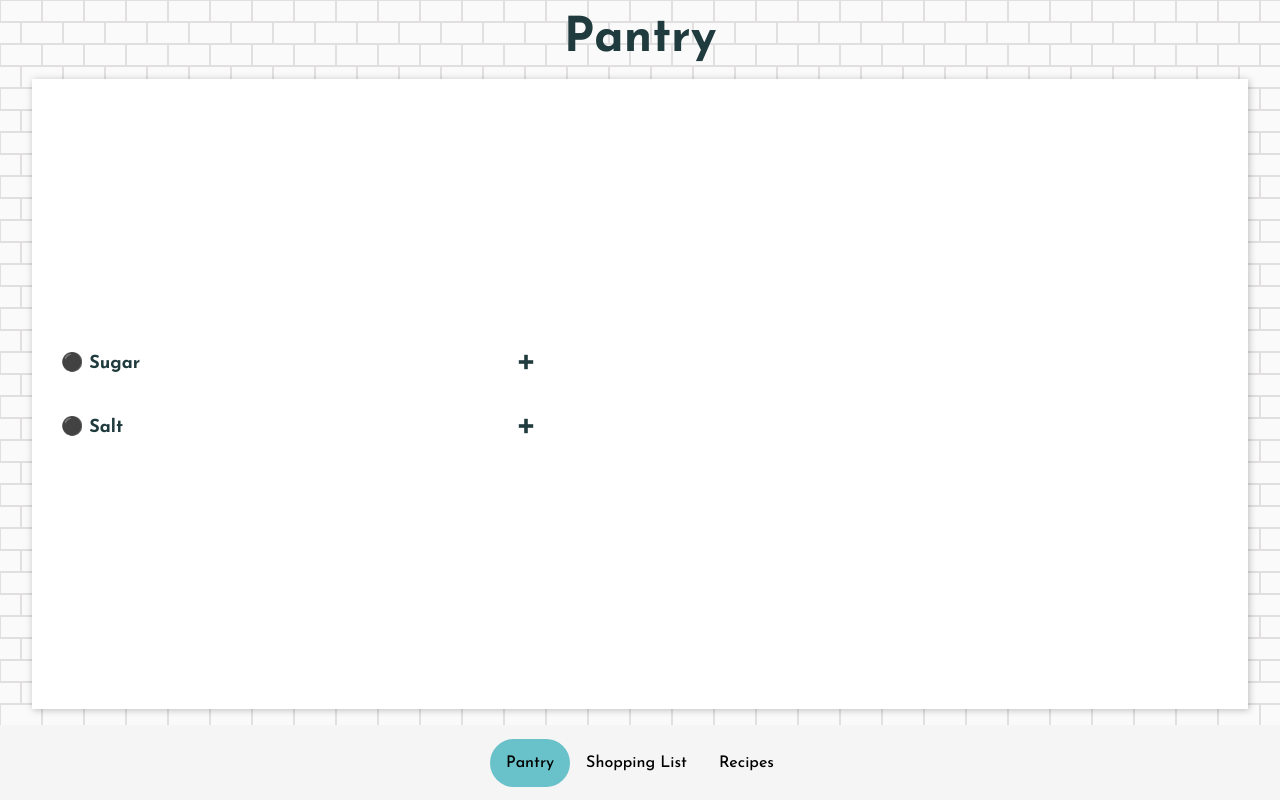
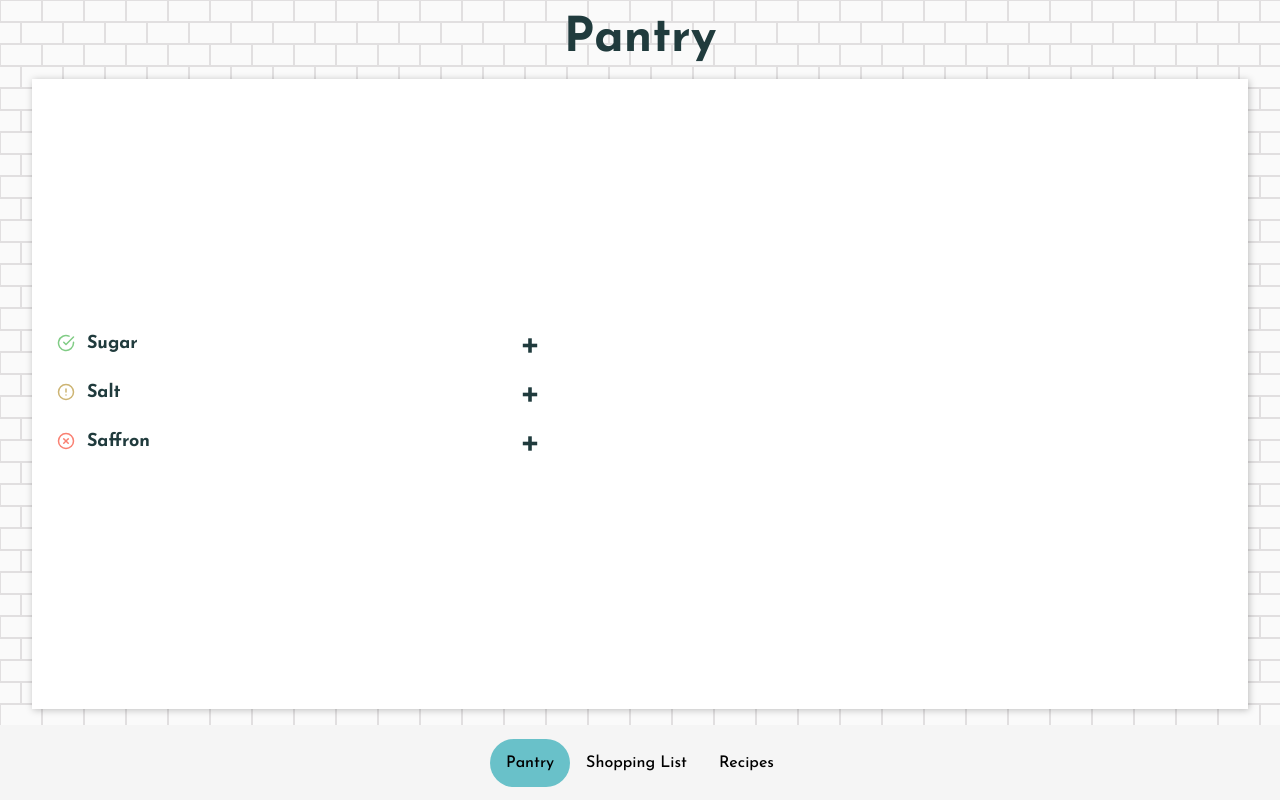
Before and after one commit to wingmatt/kitchensyncc, a Next.js app: page /pantry in a window 1280 px wide. Built offline with nearby package versions, Linux system fonts and the light colour scheme.

Commit message:
Add Status to Ingredients CollapsiblePanel is becoming more ingredient-centric

```diff
--- a/components/CollapsiblePanel.tsx
+++ b/components/CollapsiblePanel.tsx
@@ -1,4 +1,5 @@
 import { useState } from 'react'
+import IngredientStatus from './IngredientStatus'
 
 export default function CollapsiblePanel (props) {
   const [expanded, setExpanded] = useState(false)
@@ -6,7 +7,7 @@ export default function CollapsiblePanel (props) {
   return (
     <div className="collapsible-panel">
       <h2 onClick={() => setExpanded(!expanded)}>
-        <button aria-expanded={expanded}>{props.title} <svg viewBox="0 0 10 10" focusable="false">
+        <button aria-expanded={expanded}>{props.status? <IngredientStatus status={props.status}/> : ""}<span>{props.title}</span><svg viewBox="0 0 10 10" focusable="false">
           <rect className="vert" height="8" width="2" y="1" x="4"/>
           <rect height="2" width="8" y="4" x="1" />
         </svg></button>
--- a/components/Ingredient.tsx
+++ b/components/Ingredient.tsx
@@ -9,7 +9,7 @@ export default function Ingredient (props: IngredientInterface) {
 
   return (
   <li className={styles.ingredient}>
-    <CollapsiblePanel title={"⚫ " + props.ingredient}>
+    <CollapsiblePanel title={ props.ingredient} status={props.status}>
       <ul>
         <EditableInput editing={editing}>{props.quantity} {props.unit}</EditableInput>
         <EditableInput editing={editing}>Expires 01/01/1000</EditableInput>
--- /dev/null
+++ b/components/IngredientStatus.tsx
@@ -0,0 +1,27 @@
+import { FiXCircle, FiCheckCircle, FiAlertCircle } from 'react-icons/fi';
+
+const statusIcon = (status: 'ok' | 'warning' | 'critical') => {
+  switch(status) {
+    case 'ok':
+      return <FiCheckCircle />
+      break
+    case 'warning':
+      return <FiAlertCircle />
+      break
+    case 'critical':
+      return <FiXCircle />
+      break
+    default:
+      return ''
+  }
+}
+
+export default function IngredientStatus (props) {
+
+return (
+  <figure className={props.status}>
+    {statusIcon(props.status)}
+  </figure>
+)
+
+}
--- a/pages/pantry.tsx
+++ b/pages/pantry.tsx
@@ -6,8 +6,10 @@ export default function Pantry(){
   return (
     <Layout title="Pantry">
       <ul className="content-list">
-        <Ingredient quantity="1" unit="cup" ingredient="sugar" />
-        <Ingredient quantity="1" unit="cup" ingredient="Salt" />
+        <Ingredient quantity="1" unit="cup" ingredient="sugar" status="ok"/>
+        <Ingredient quantity="1" unit="cup" ingredient="Salt" status="warning"/>
+        <Ingredient quantity="1" unit="cup" ingredient="Saffron" status="critical"/>
+
       </ul>
     </Layout>
   )
--- a/styles/components/Ingredient.module.css
+++ b/styles/components/Ingredient.module.css
@@ -1,8 +1,7 @@
 .ingredient {
   display: flex;
   width: clamp(200px, 100%, 500px);
-  padding: .25rem;
-  margin: 1rem 0;
+  padding: .25rem 0;
 }
 
 .ingredient h2 {
@@ -11,7 +10,7 @@
 
 .ingredient input {
   border-radius: 0;
-  border-width: 0 0 2px 0;
+  border-width: 1px 0 2px 0;
   border-color: var(--off-black);
 }
 
--- a/styles/globals.css
+++ b/styles/globals.css
@@ -77,6 +77,10 @@ nav a {
 nav a.active {
   background: var(--highlight);
 }
+
+figure {
+  margin: 0;
+}
 input, button, a.button {
   padding: .75em .5em;
   border-radius: var(--edge-rounding);
@@ -150,9 +154,16 @@ h2 button svg {
   width: 100%;
   display: flex;
   justify-content: space-between;
-  align-items: center;
 }
 
+.collapsible-panel button > * {
+  flex: 0 auto;
+}
+
+.collapsible-panel button > span {
+  flex: 1;
+  margin: 0 .66em;
+}
 .collapsible-panel > div {
   border: 1px solid var(--highlight);
   border-top-width: 0;
@@ -170,3 +181,17 @@ h2 button svg {
 ul ul {
   margin-left: 1em;
 }
+
+.ok, .warning, .critical {
+
+}
+
+.ok {
+  color: var(--color-confirm);
+}
+.warning {
+  color: #CDB472;
+}
+.critical {
+  color: salmon;
+}
--- a/types.ts
+++ b/types.ts
@@ -9,5 +9,6 @@ export interface Ingredient {
   unit: string,
   ingredient: string,
   minQty?: string,
-  maxQty?: string
+  maxQty?: string,
+  status?: 'ok' | 'warning' | 'critical'
 }
```
